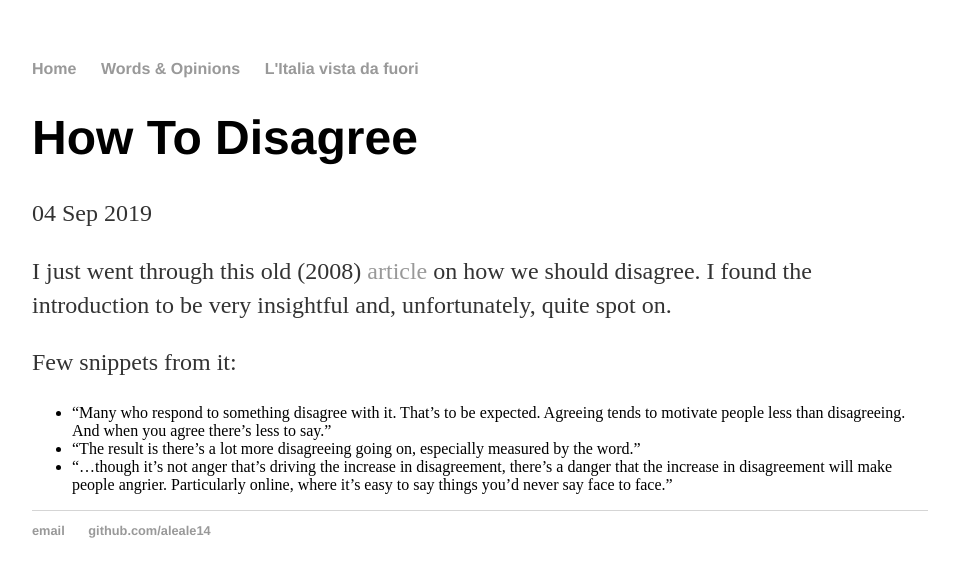
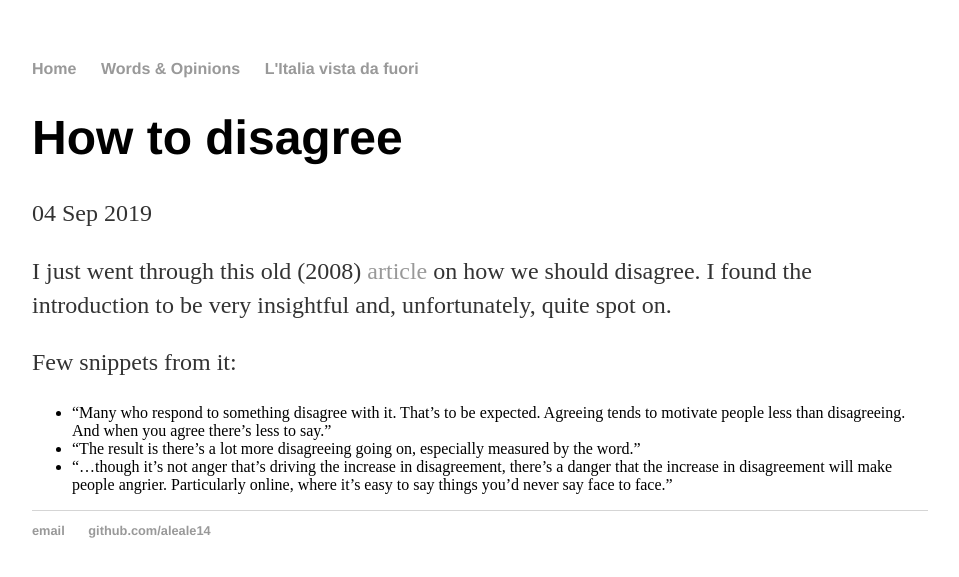
Before and after one commit to aleale14/aleale14.github.io, a Jekyll site: the page built from _posts/2019-09-04-How-to-Disagree.md, in a window 1280 px wide. Shown: the top 577 px of the page, without its empty margins (160-1119 px from the left). Built offline with Jekyll 4.4.1, drawn with Linux system fonts in a browser that asks for light colours; our own code applies the rules of GitHub Pages for plain Markdown files; part of the change alters nothing that is shown.

```diff
--- a/_posts/2019-09-04-How-to-Disagree.md
+++ b/_posts/2019-09-04-How-to-Disagree.md
@@ -1,3 +1,9 @@
+---
+layout: post
+title: How to disagree
+secondary: read
+---
+
 I just went through this old (2008) [article](http://www.paulgraham.com/disagree.html) on how we should disagree.
 I found the introduction to be very insightful and, unfortunately, quite spot on.
 
```
